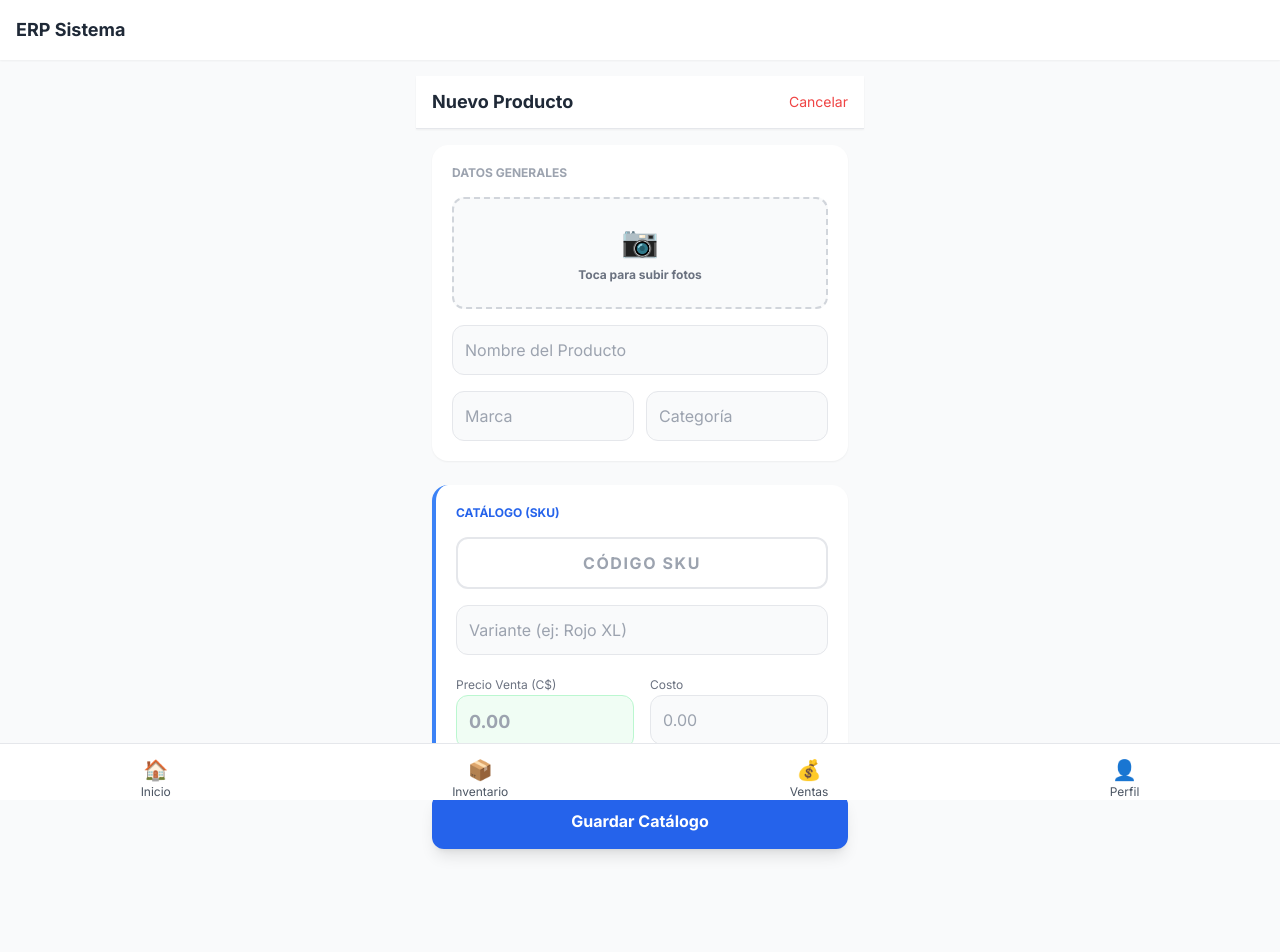
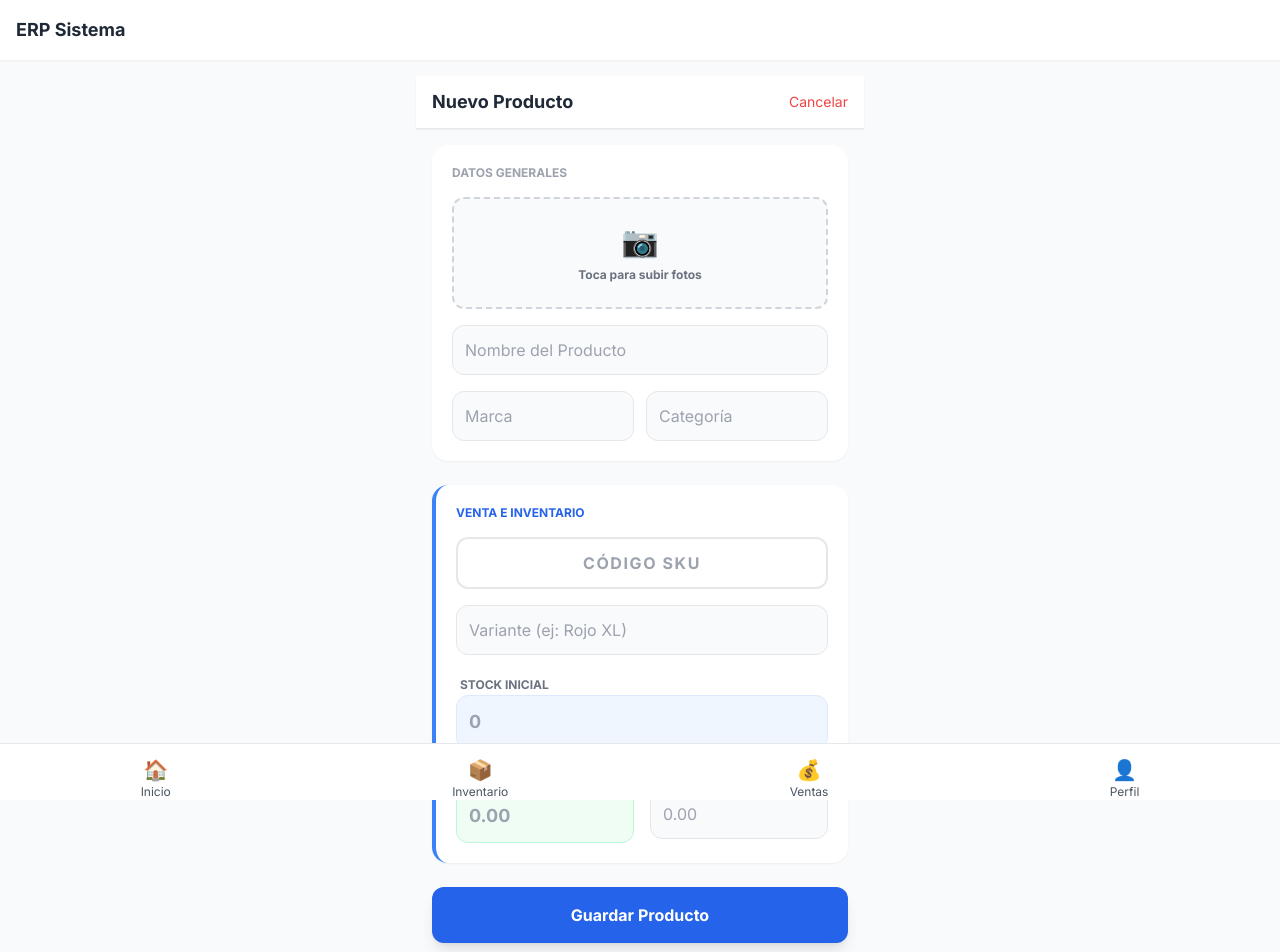
Before and after one commit to jarodlopez/ERP-homemart, a Next.js app: page /dashboard/inventory/new in a window 1280 px wide. Shown: the top 952 px of the page. Built offline with nearby package versions, Linux system fonts and the light colour scheme; no server answers; sample sign-in values are in the browser's storage.

Commit message:
Update page.tsx

```diff
--- a/src/app/dashboard/inventory/new/page.tsx
+++ b/src/app/dashboard/inventory/new/page.tsx
@@ -34,27 +34,33 @@ export default function NewProductPage() {
           </div>
         </div>
 
-        {/* Datos SKU */}
+        {/* Datos SKU e Inventario */}
         <div className="bg-white p-5 rounded-2xl shadow-sm space-y-4 border-l-4 border-blue-500">
-          <h2 className="text-xs font-bold uppercase text-blue-600">Catálogo (SKU)</h2>
+          <h2 className="text-xs font-bold uppercase text-blue-600">Venta e Inventario</h2>
 
           <input name="sku" type="text" required placeholder="CÓDIGO SKU" className="w-full p-3 border-2 border-gray-200 rounded-xl uppercase text-center tracking-widest font-bold" />
           <input name="variantDetail" type="text" placeholder="Variante (ej: Rojo XL)" className="w-full p-3 bg-gray-50 border rounded-xl" />
 
+          {/* CAMBIO AQUI: Stock Inicial agregado */}
+          <div>
+            <label className="text-xs font-bold text-gray-500 uppercase ml-1">Stock Inicial</label>
+            <input name="initialStock" type="number" required min="0" placeholder="0" className="w-full p-3 bg-blue-50 border border-blue-100 text-blue-800 font-bold rounded-xl text-lg" />
+          </div>
+
           <div className="grid grid-cols-2 gap-4">
             <div>
-              <label className="text-xs text-gray-500">Precio Venta (C$)</label>
+              <label className="text-xs text-gray-500 ml-1">Precio Venta (C$)</label>
               <input name="price" type="number" step="0.01" required className="w-full p-3 bg-green-50 border border-green-200 text-green-800 font-bold rounded-xl text-lg" placeholder="0.00" />
             </div>
             <div>
-              <label className="text-xs text-gray-500">Costo</label>
+              <label className="text-xs text-gray-500 ml-1">Costo</label>
               <input name="cost" type="number" step="0.01" className="w-full p-3 bg-gray-50 border rounded-xl" placeholder="0.00" />
             </div>
           </div>
         </div>
 
         <button type="submit" disabled={loading} className="w-full bg-blue-600 text-white font-bold py-4 rounded-xl shadow-lg flex justify-center">
-          {loading ? 'Subiendo fotos...' : 'Guardar Catálogo'}
+          {loading ? 'Guardando...' : 'Guardar Producto'}
         </button>
       </form>
     </div>
```
